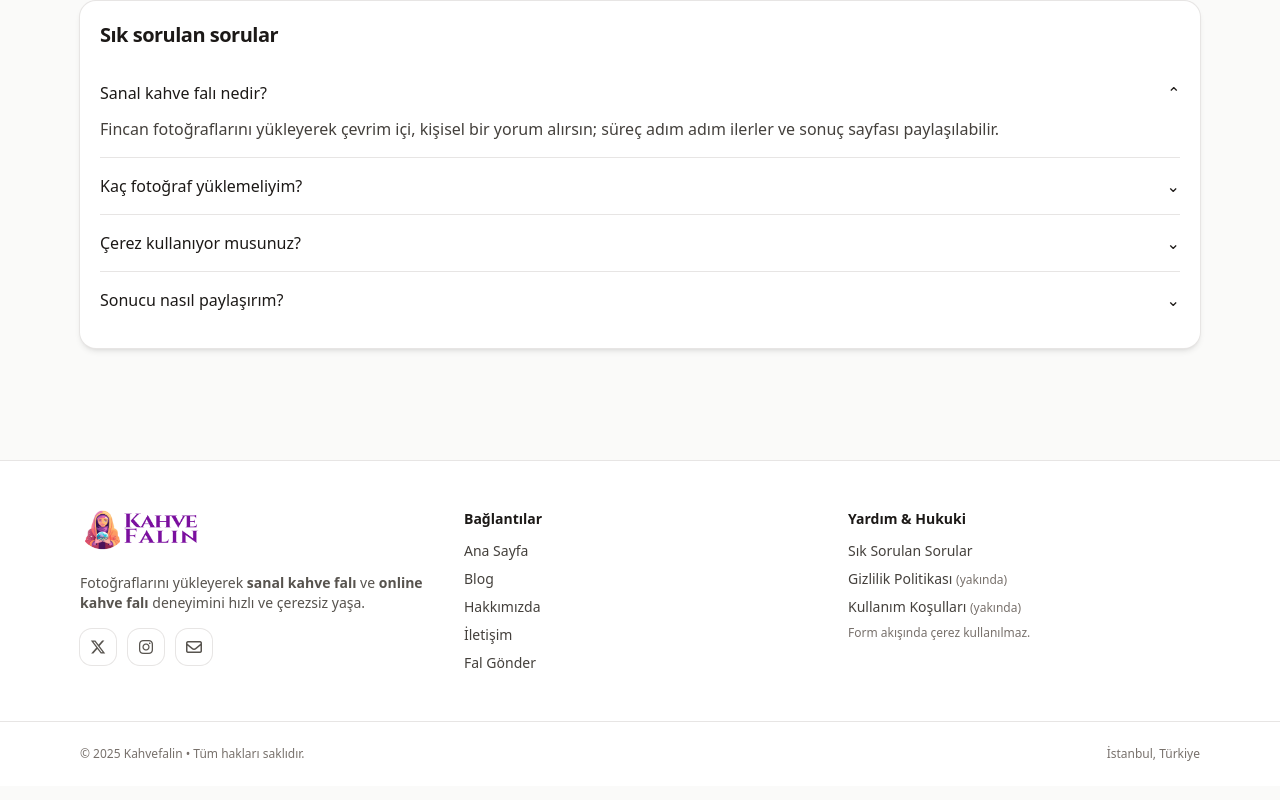
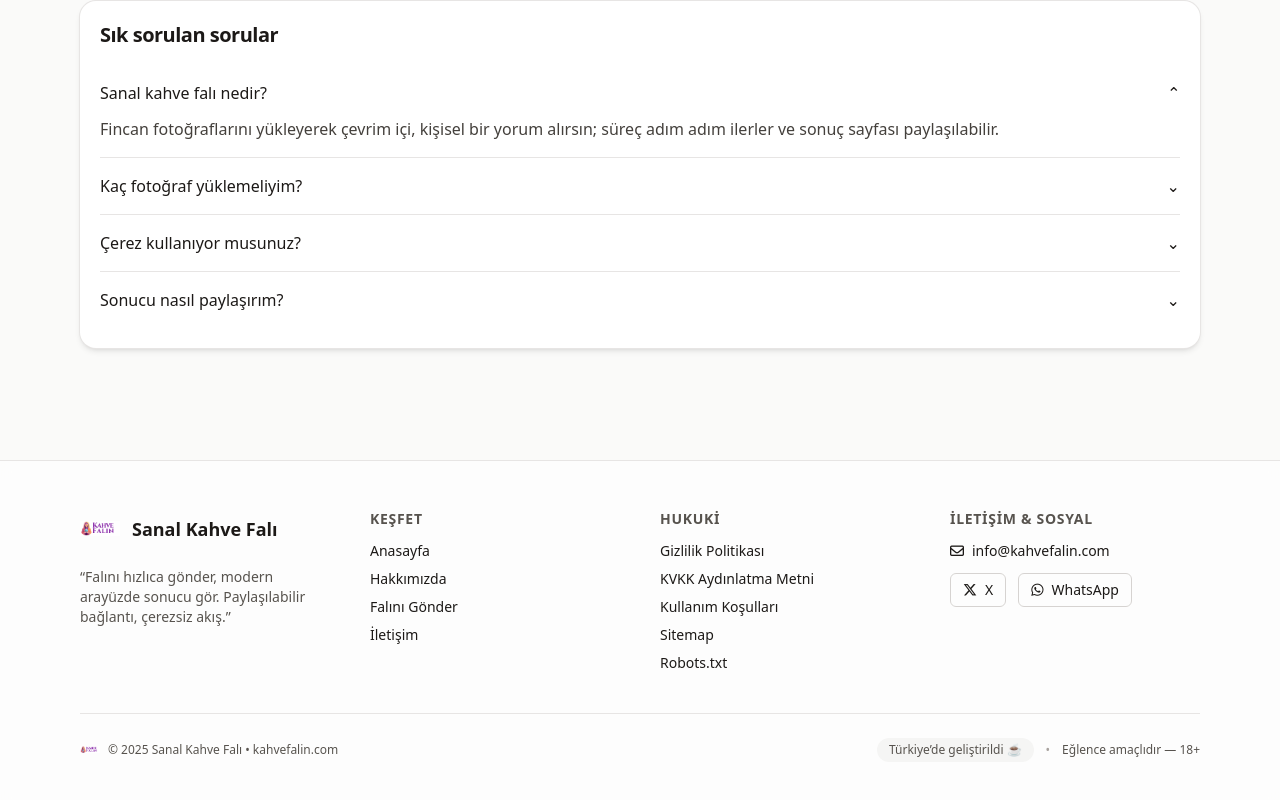
Before and after one commit to kuleliworks/kahve-fali, a Next.js app: page / in a window 1280 px wide. Shown: the part 1128-1928 px from the top of the page. Built offline with nearby package versions, Linux system fonts and the light colour scheme.

Commit message:
Update Footer.tsx

```diff
--- a/components/Footer.tsx
+++ b/components/Footer.tsx
@@ -1,89 +1,109 @@
+import Link from "next/link";
+import Image from "next/image";
+
 export default function Footer() {
-  const year = new Date().getFullYear();
-
   return (
-    <footer className="mt-16 border-t border-stone-200 bg-white">
-      <div className="mx-auto grid max-w-6xl gap-8 px-4 py-12 sm:grid-cols-2 lg:grid-cols-3">
-        {/* Sol: Logo + kısa tanım + sosyal */}
+    <footer className="mt-16 border-t border-stone-200 bg-white/60 backdrop-blur">
+      <div className="mx-auto max-w-6xl px-4 py-12">
+        {/* 4 sütun */}
+        <div className="grid gap-10 sm:grid-cols-2 lg:grid-cols-4">
+          {/* 1. Sütun — Marka */}
           <div>
-          <a href="/" className="inline-flex items-center gap-2">
-            {/* eslint-disable-next-line @next/next/no-img-element */}
-            <img
+            <Link href="/" className="inline-flex items-center gap-3">
+              <Image
                 src="/resim/sanal-kahve-fali-x2.png"
-              alt="Kahvefalin"
-              width={140}
-              height={42}
-              style={{ height: 42 }}
+                alt="Sanal Kahve Falı"
+                width={40}
+                height={40}
+                className="h-10 w-10 rounded-md object-contain"
               />
-          </a>
-          <p className="mt-4 text-sm text-stone-600">
-            Fotoğraflarını yükleyerek <strong>sanal kahve falı</strong> ve{" "}
-            <strong>online kahve falı</strong> deneyimini hızlı ve çerezsiz yaşa.
+              <span className="text-lg font-semibold">Sanal Kahve Falı</span>
+            </Link>
+            <p className="mt-3 max-w-xs text-sm text-stone-600">
+              “Falını hızlıca gönder, modern arayüzde sonucu gör. Paylaşılabilir bağlantı, çerezsiz akış.”
             </p>
-
-          <div className="mt-4 flex items-center gap-3 text-stone-600">
-            <a
-              href="https://x.com/intent/follow?screen_name="
-              target="_blank"
-              rel="noopener noreferrer"
-              className="inline-flex h-9 w-9 items-center justify-center rounded-xl ring-1 ring-stone-200 hover:bg-stone-50"
-              aria-label="X hesabı"
-            >
-              <i className="fa-brands fa-x-twitter" />
-            </a>
-            <a
-              href="https://www.instagram.com/"
-              target="_blank"
-              rel="noopener noreferrer"
-              className="inline-flex h-9 w-9 items-center justify-center rounded-xl ring-1 ring-stone-200 hover:bg-stone-50"
-              aria-label="Instagram"
-            >
-              <i className="fa-brands fa-instagram" />
-            </a>
-            <a
-              href="mailto:info@kahvefalin.com"
-              className="inline-flex h-9 w-9 items-center justify-center rounded-xl ring-1 ring-stone-200 hover:bg-stone-50"
-              aria-label="E-posta"
-            >
-              <i className="fa-regular fa-envelope" />
-            </a>
-          </div>
           </div>
 
-        {/* Orta: Bağlantılar */}
+          {/* 2. Sütun — Keşfet */}
           <div>
-          <div className="text-sm font-semibold text-stone-900">Bağlantılar</div>
-          <ul className="mt-3 space-y-2 text-sm text-stone-700">
-            <li><a className="hover:underline" href="/">Ana Sayfa</a></li>
-            <li><a className="hover:underline" href="/blog">Blog</a></li>
-            <li><a className="hover:underline" href="/hakkimizda">Hakkımızda</a></li>
-            <li><a className="hover:underline" href="/iletisim">İletişim</a></li>
-            <li><a className="hover:underline" href="/#form">Fal Gönder</a></li>
+            <h3 className="text-sm font-semibold uppercase tracking-wider text-stone-600">Keşfet</h3>
+            <ul className="mt-3 space-y-2 text-sm">
+              <li><Link className="hover:underline" href="/">Anasayfa</Link></li>
+              <li><Link className="hover:underline" href="/hakkimizda">Hakkımızda</Link></li>
+              <li><a className="hover:underline" href="/#form">Falını Gönder</a></li>
+              <li><Link className="hover:underline" href="/iletisim">İletişim</Link></li>
             </ul>
           </div>
 
-        {/* Sağ: Yardım & Hukuki */}
+          {/* 3. Sütun — Hukuki */}
           <div>
-          <div className="text-sm font-semibold text-stone-900">Yardım &amp; Hukuki</div>
-          <ul className="mt-3 space-y-2 text-sm text-stone-700">
-            <li><a className="hover:underline" href="/#sss">Sık Sorulan Sorular</a></li>
+            <h3 className="text-sm font-semibold uppercase tracking-wider text-stone-600">Hukuki</h3>
+            <ul className="mt-3 space-y-2 text-sm">
+              <li><Link className="hover:underline" href="/gizlilik">Gizlilik Politikası</Link></li>
+              <li><Link className="hover:underline" href="/kvkk">KVKK Aydınlatma Metni</Link></li>
+              <li><Link className="hover:underline" href="/kullanim-kosullari">Kullanım Koşulları</Link></li>
+              <li><a className="hover:underline" href="/sitemap.xml">Sitemap</a></li>
+              <li><a className="hover:underline" href="/robots.txt">Robots.txt</a></li>
+            </ul>
+          </div>
+
+          {/* 4. Sütun — İletişim & Sosyal */}
+          <div>
+            <h3 className="text-sm font-semibold uppercase tracking-wider text-stone-600">İletişim &amp; Sosyal</h3>
+            <ul className="mt-3 space-y-2 text-sm">
               <li>
-              <a className="hover:underline" href="/gizlilik">Gizlilik Politikası</a>{" "}
-              <span className="text-xs text-stone-500">(yakında)</span>
+                <a className="hover:underline" href="mailto:info@kahvefalin.com">
+                  <i className="fa-regular fa-envelope mr-2" />
+                  info@kahvefalin.com
+                </a>
               </li>
-            <li>
-              <a className="hover:underline" href="/kullanim-kosullari">Kullanım Koşulları</a>{" "}
-              <span className="text-xs text-stone-500">(yakında)</span>
+              <li className="flex items-center gap-3 pt-1">
+                <a
+                  className="inline-flex items-center gap-2 rounded-md border border-stone-300 px-3 py-1.5 text-sm hover:bg-stone-50"
+                  href={`https://twitter.com/intent/tweet?text=${encodeURIComponent(
+                    "Sanal Kahve Falı — falını gönder, sonucu hemen gör!"
+                  )}&url=${encodeURIComponent("https://kahvefalin.com")}`}
+                  target="_blank"
+                  rel="noopener noreferrer"
+                >
+                  <i className="fa-brands fa-x-twitter" />
+                  X
+                </a>
+                <a
+                  className="inline-flex items-center gap-2 rounded-md border border-stone-300 px-3 py-1.5 text-sm hover:bg-stone-50"
+                  href={`https://wa.me/?text=${encodeURIComponent(
+                    "Sanal Kahve Falı — falını gönder, sonucu hemen gör! https://kahvefalin.com"
+                  )}`}
+                  target="_blank"
+                  rel="noopener noreferrer"
+                >
+                  <i className="fa-brands fa-whatsapp" />
+                  WhatsApp
+                </a>
               </li>
-            <li className="text-xs text-stone-500">Form akışında çerez kullanılmaz.</li>
             </ul>
           </div>
         </div>
 
-      <div className="border-t border-stone-200">
-        <div className="mx-auto flex max-w-6xl flex-col gap-2 px-4 py-6 text-xs text-stone-500 sm:flex-row sm:items-center sm:justify-between">
-          <p>© {year} Kahvefalin • Tüm hakları saklıdır.</p>
-          <p>İstanbul, Türkiye</p>
+        {/* Alt bar */}
+        <div className="mt-10 border-t border-stone-200 pt-6 text-xs text-stone-600">
+          <div className="flex flex-col items-start justify-between gap-3 sm:flex-row sm:items-center">
+            <div className="flex items-center gap-2">
+              <Image
+                src="/resim/sanal-kahve-fali-x2.png"
+                alt="Sanal Kahve Falı"
+                width={20}
+                height={20}
+                className="h-5 w-5 rounded object-contain"
+              />
+              <span>© 2025 Sanal Kahve Falı • kahvefalin.com</span>
+            </div>
+            <div className="flex items-center gap-3">
+              <span className="rounded-full bg-stone-100 px-3 py-1">Türkiye’de geliştirildi ☕</span>
+              <span className="text-stone-400">•</span>
+              <span>Eğlence amaçlıdır — 18+</span>
+            </div>
+          </div>
         </div>
       </div>
     </footer>
```
Lines whose indentation alone changed are shown as unchanged.
